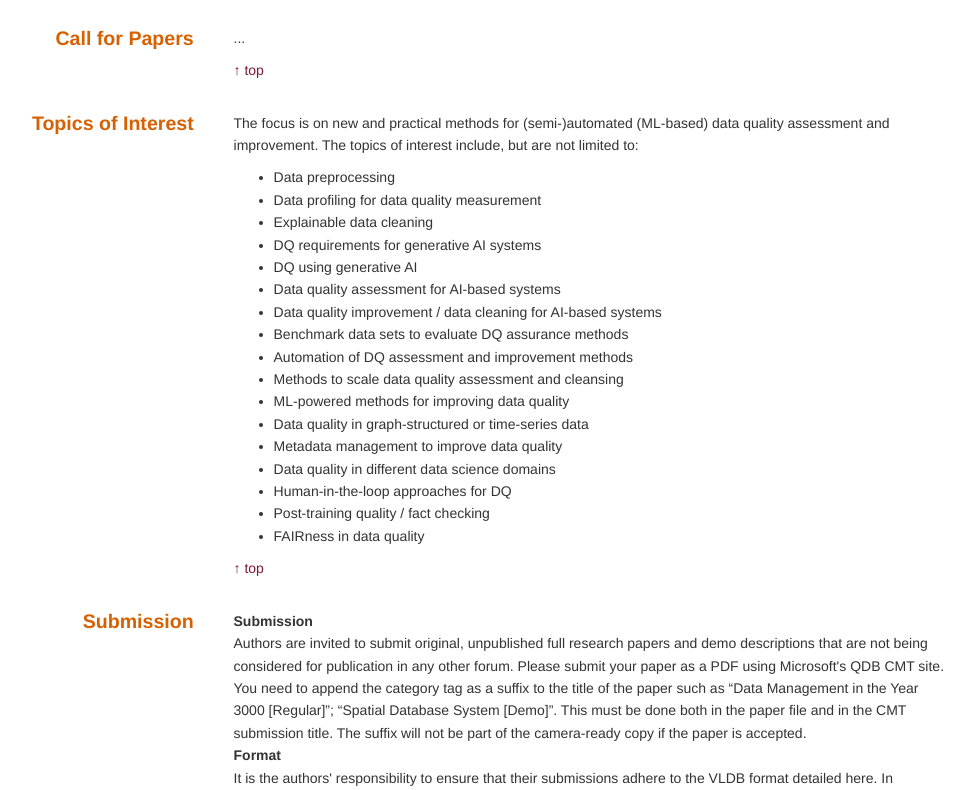
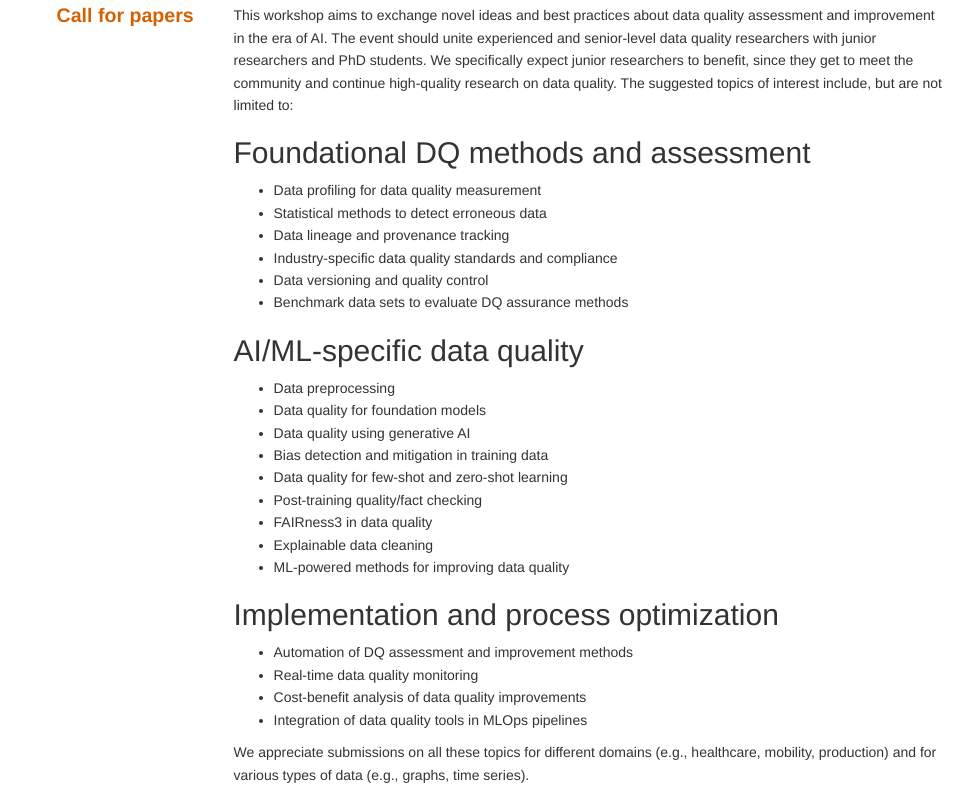
Before and after one commit to qdb-workshop/qdb-workshop.github.io, a plain HTML site: page index.html in a window 1280 px wide. Shown: the part 692-1482 px from the top of the page, without its empty margins (113-1087 px from the left). Drawn offline with Linux system fonts and the light colour scheme.

Commit message:
Update index.html
update CFP

```diff
--- a/index.html
+++ b/index.html
@@ -19,7 +19,7 @@
       <div class="col-md-2 stitle"></div>
       <div class="col-md-7">
         <a href="#about">About</a> | | <a href="#news">News</a> | <a href="#schedule">Schedule</a> | <a href="#dates">Important Dates</a> |
-        <a href="#cfp">CfP</a> | <a href="#topics">Topics</a> | <a href="#submission">Submission</a> |
+        <a href="#cfp">CfP</a>  <a href="#submission">Submission</a> |
         <a href="#acceptedpapers">Accepted Papers</a> | <a href="#invitedspeakers">Invited Speakers</a> |
         <a href="#organisation">Organizers</a>
         <br/><br/>
@@ -93,44 +93,49 @@
       </div>
     </div>
 
-    <div class="row">
-      <div class="col-md-1"></div>
-      <div class="col-md-2 stitle"><a name="cfp" class="internal">Call for Papers</a></div>
-      <div class="col-md-7">
 
-      <p style="text-align: justify">
-        ...
-      </p>
+  <div class="row">
+  <div class="col-md-1"></div>
+  <div class="col-md-2 stitle"><a name="cfp" class="internal">Call for papers</a></div>
+  <div class="col-md-7">
+    <p>This workshop aims to exchange novel ideas and best practices about data quality assessment and improvement in the era of AI. The event should unite experienced and senior-level data quality researchers with junior researchers and PhD students.
+We specifically expect junior researchers to benefit, since they get to meet the community and continue high-quality research on data quality. The suggested topics of interest include, but are not limited to:</p>
+  <h2>Foundational DQ methods and assessment</h2>
+  <ul>
+    <li>Data profiling for data quality measurement</li>
+    <li>Statistical methods to detect erroneous data</li>
+    <li>Data lineage and provenance tracking</li>
+    <li>Industry-specific data quality standards and compliance</li>
+    <li>Data versioning and quality control</li>
+    <li>Benchmark data sets to evaluate DQ assurance methods</li>
+  </ul>
 
-      <p><a href="#">&uarr; top</a></p>
+    <h2>AI/ML-specific data quality</h2>
+  <ul>
+    <li>Data preprocessing</li>
+    <li>Data quality for foundation models</li>
+    <li>Data quality using generative AI</li>
+    <li>Bias detection and mitigation in training data</li>
+    <li>Data quality for few-shot and zero-shot learning</li>
+    <li>Post-training quality/fact checking</li>
+    <li>FAIRness3 in data quality</li>
+    <li>Explainable data cleaning</li>
+    <li>ML-powered methods for improving data quality</li>
+  </ul>
 
-      </div>
-    </div>
+  <h2>Implementation and process optimization</h2>
+  <ul>
+    <li>Automation of DQ assessment and improvement methods</li>
+    <li>Real-time data quality monitoring</li>
+    <li>Cost-benefit analysis of data quality improvements</li>
+    <li>Integration of data quality tools in MLOps pipelines</li>
+  </ul>
 
-    <div class="row">
-  <div class="col-md-1"></div>
-  <div class="col-md-2 stitle"><a name="topics" class="internal">Topics of Interest</a></div>
-  <div class="col-md-7">
-    <p>The focus is on new and practical methods for (semi-)automated (ML-based) data quality assessment and improvement. The topics of interest include, but are not limited to:</p>
-    <ul>
-      <li>Data preprocessing</li>
-      <li>Data profiling for data quality measurement</li>
-      <li>Explainable data cleaning</li>
-      <li>DQ requirements for generative AI systems</li>
-      <li>DQ using generative AI</li>
-      <li>Data quality assessment for AI-based systems</li>
-      <li>Data quality improvement / data cleaning for AI-based systems</li>
-      <li>Benchmark data sets to evaluate DQ assurance methods</li>
-      <li>Automation of DQ assessment and improvement methods</li>
-      <li>Methods to scale data quality assessment and cleansing</li>
-      <li>ML-powered methods for improving data quality</li>
-      <li>Data quality in graph-structured or time-series data</li>
-      <li>Metadata management to improve data quality</li>
-      <li>Data quality in different data science domains</li>
-      <li>Human-in-the-loop approaches for DQ</li>
-      <li>Post-training quality / fact checking</li>
-      <li>FAIRness in data quality</li>
-    </ul>
+  <p>
+    We appreciate submissions on all these topics for different domains (e.g., healthcare, mobility, production) and for various types of data (e.g., graphs, time series).
+  </p>
+
+
     <p><a href="#">&uarr; top</a></p>
   </div>
 </div>
@@ -191,7 +196,7 @@ Please submit your paper as a PDF using Microsoft's QDB CMT site. You need to ap
 
     <b>Steering Committee</b>:
      <br/>
-    <a href="https://cs.uwaterloo.ca/~ilyas/" target="_blank">Ihab Ilyas</a> (University of Waterloo, USA)
+    <a href="https://cs.uwaterloo.ca/~ilyas/" target="_blank">Ihab Ilyas</a> (University of Waterloo, USA) <br/>
     <a href="https://hpi.de/naumann/people/felix-naumann.html" target="_blank">Felix Naumann</a> (Hasso Plattner Institute, University of Potsdam, Germany)
      <br/>
 
```
